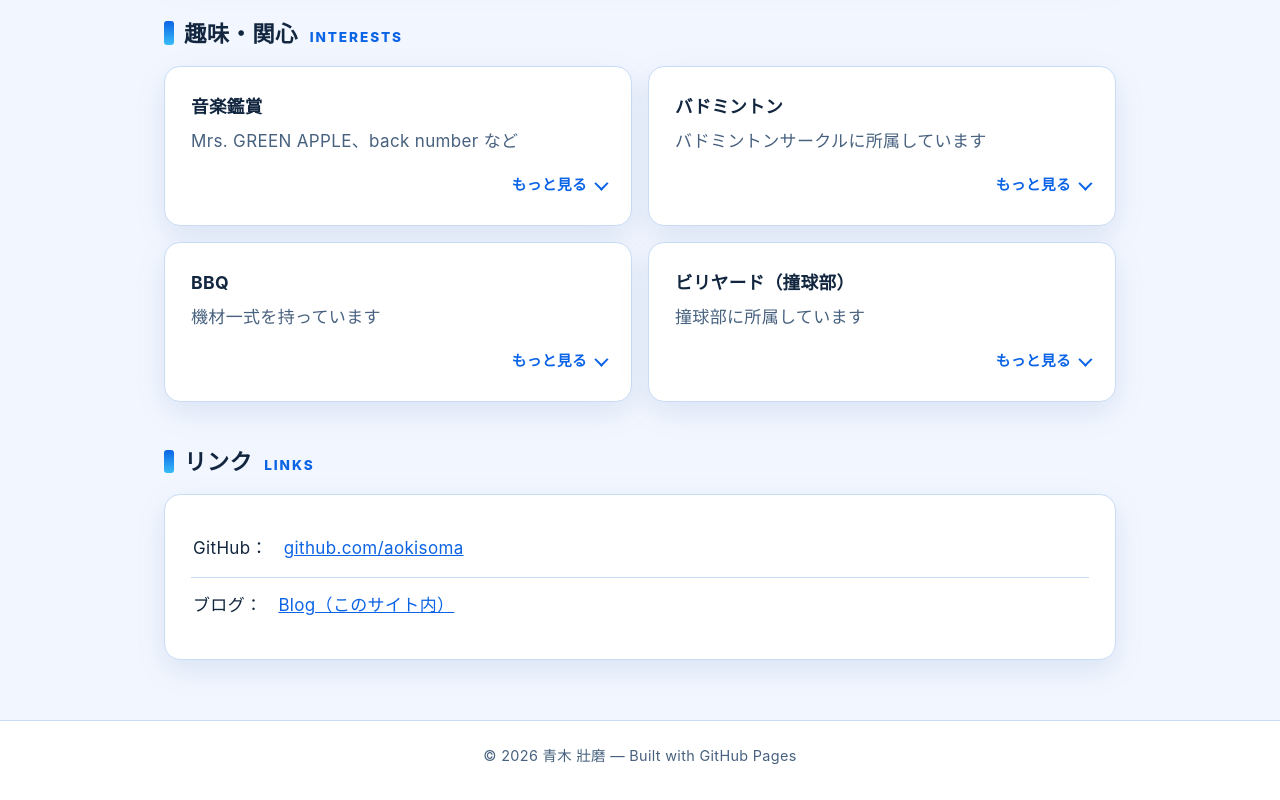
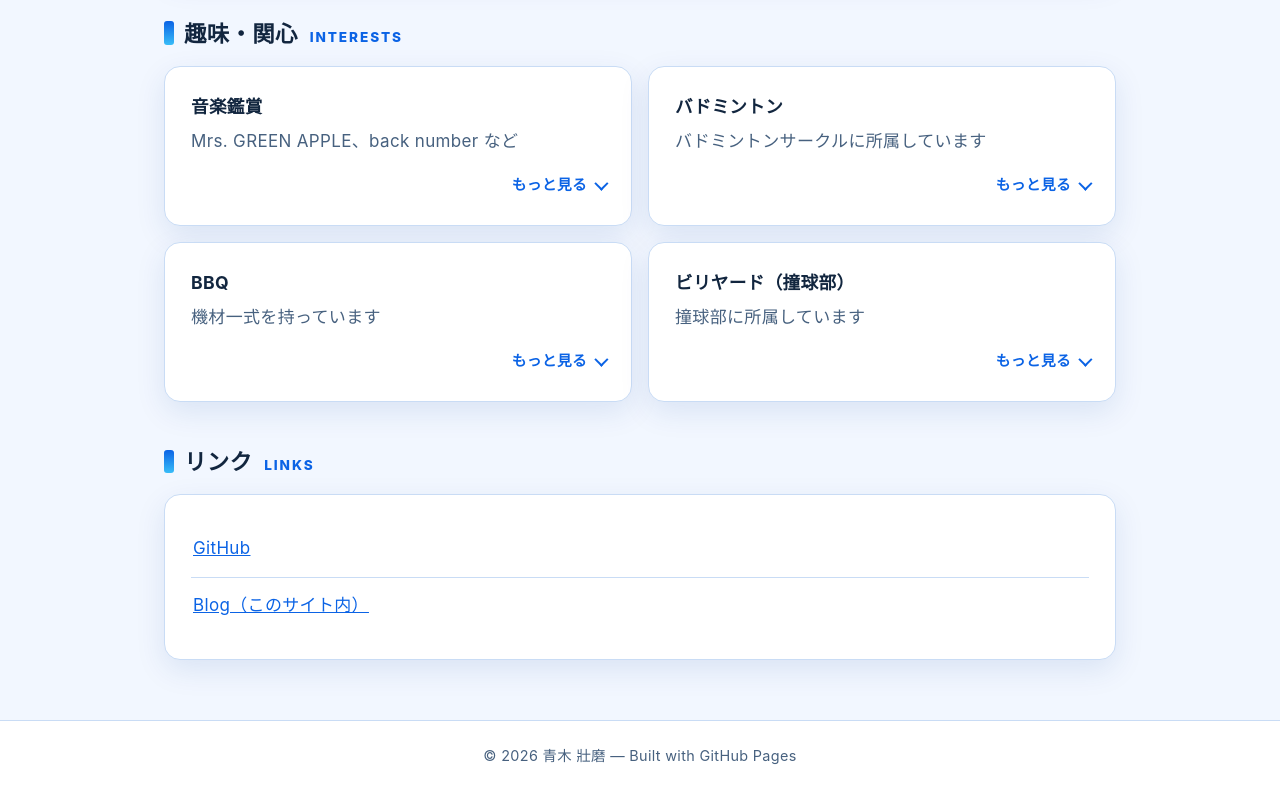
Before and after one commit to aokisoma/aokisoma.github.io, a plain HTML site: page index.html in a window 1280 px wide. Shown: the part 4376-5176 px from the top of the page. Drawn offline with Linux system fonts and the light colour scheme.

Commit message:
Links: use labels instead of raw URL text

```diff
--- a/index.html
+++ b/index.html
@@ -645,8 +645,8 @@
       <div class="sec-head"><h2>リンク</h2><span class="en">Links</span></div>
       <div class="card">
         <ul class="rows">
-          <li>GitHub：<a href="https://github.com/aokisoma">github.com/aokisoma</a></li>
-          <li>ブログ：<a href="./blog/">Blog（このサイト内）</a></li>
+          <li><a href="https://github.com/aokisoma">GitHub</a></li>
+          <li><a href="./blog/">Blog（このサイト内）</a></li>
         </ul>
       </div>
     </section>
```
